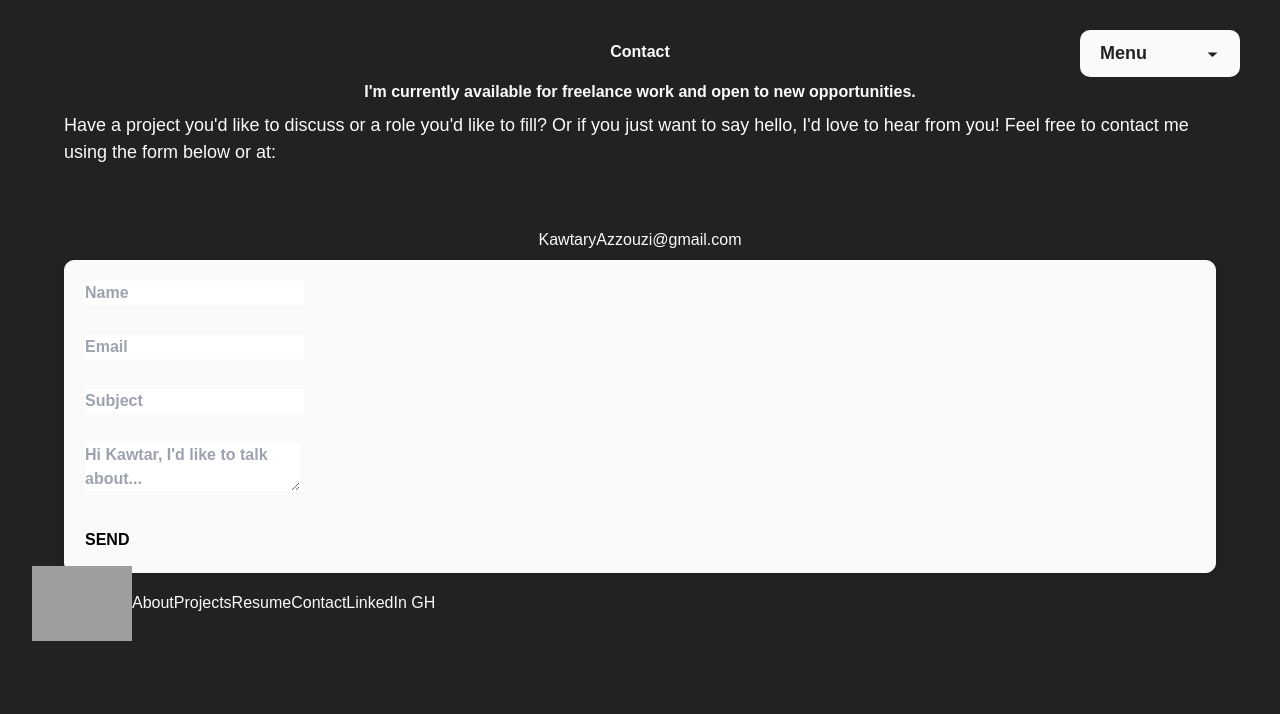
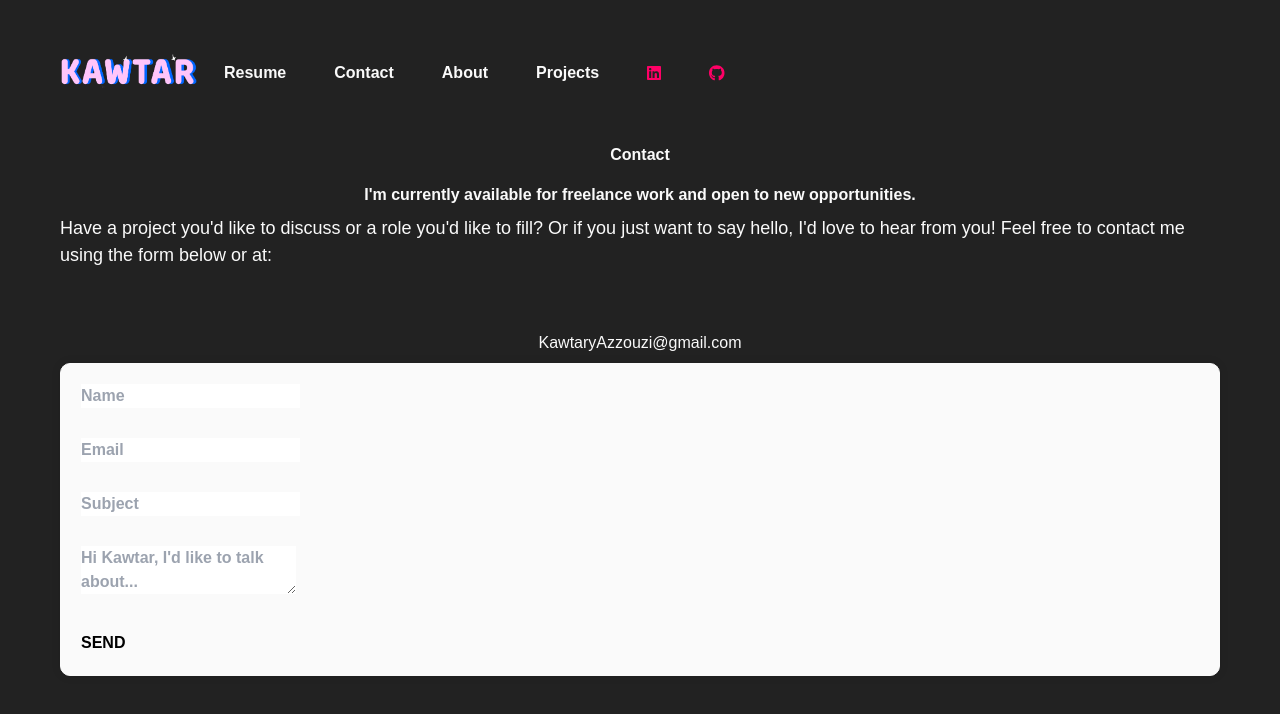
Before and after one commit to kawtarzz/nextjs-framer-site, a Next.js app: page /contact in a window 1280 px wide. Shown: the top 714 px of the page. Built offline with nearby package versions, Linux system fonts and the light colour scheme; grey boxes are pictures that could not be loaded.

Commit message:
nav updates, pages, iframe

```diff
--- a/app/components/Menu.tsx
+++ b/app/components/Menu.tsx
@@ -1,7 +1,11 @@
 "use client";
 import "@/app/globals.css";
-import { useState } from "react";
+import { Dispatch, SetStateAction, useEffect, useState } from "react";
 import { motion, Variants } from "framer-motion";
+import Link from "next/link";
+import { faGithub, faLinkedin } from "@fortawesome/free-brands-svg-icons";
+import { FontAwesomeIcon } from "@fortawesome/react-fontawesome";
+import Image from "next/image";
 import Logo from "@/app/logo.svg";
 
 const itemVariants: Variants = {
@@ -13,13 +17,47 @@ const itemVariants: Variants = {
   closed: { opacity: 0, y: 20, transition: { duration: 0.2 } },
 };
 
+interface MobileMenuProps {
+  isOpen: boolean;
+  setIsOpen: Dispatch<SetStateAction<boolean>>;
+}
+
 export default function Menu() {
   const [isOpen, setIsOpen] = useState(false);
+  const [isMobile, setIsMobile] = useState(false);
+
+  const handleResize = () => {
+    if (window.innerWidth < 768) {
+      setIsMobile(true);
+    } else {
+      setIsMobile(false);
+    }
+  };
+
+  useEffect(() => {
+    handleResize();
+    window.addEventListener("resize", handleResize);
+    return () => window.removeEventListener("resize", handleResize);
+  }, []);
 
   return (
-    <div className="nav-bar inline-flex">
+    <>
+      <div className="nav-container">
+        <Image src={Logo} alt="Kawtar Azzouzi" width={140} />
+
+        {isMobile ? (
+          <MobileMenu isOpen={isOpen} setIsOpen={setIsOpen} />
+        ) : (
           <NavBar />
-      <div className="menu container">
+        )}
+      </div>
+    </>
+  );
+}
+
+const MobileMenu: React.FC<MobileMenuProps> = ({ isOpen, setIsOpen }) => {
+  return (
+    <>
       <motion.nav
         initial={false}
         animate={isOpen ? "open" : "closed"}
@@ -38,7 +76,7 @@ export default function Menu() {
             transition={{ duration: 0.2 }}
             style={{ originY: 0.55 }}
           >
-              <svg width="15" height="10" viewBox="0 0 20 20">
+            <svg width="15" height="10" viewBox="0 1 20 20">
               <path d="M0 7 L 20 7 L 10 16" />
             </svg>
           </motion.div>
@@ -50,9 +88,9 @@ export default function Menu() {
               transition: {
                 type: "spring",
                 bounce: 0,
-                  duration: 0.7,
+                duration: 0.5,
                 delayChildren: 0.3,
-                  staggerChildren: 0.05,
+                staggerChildren: 0.04,
               },
             },
             closed: {
@@ -83,47 +121,40 @@ export default function Menu() {
           </motion.li>
         </motion.ul>
       </motion.nav>
-      </div>
-    </div>
+    </>
   );
-}
+};
 
 const NavBar = () => {
   return (
     <>
-      <div className="nav-bar">
-        <img src={Logo} alt="logo" width={100} height={100} />
-        <a className="nav-link" href="/about">
+      <Link className="nav-link" href="/resume">
+        Resume
+      </Link>
+      <Link className="nav-link" href="/contact">
+        Contact
+      </Link>
+      <Link className="nav-link" href="/about">
         About
-        </a>
-        <a className="nav-link" href="/projects">
+      </Link>
+      <Link className="nav-link" href="/projects">
         Projects
-        </a>
-
-        <a className="nav-link" href="/resume">
-          Resume
-        </a>
-        <a className="nav-link" href="/contact">
-          Contact
-        </a>
-
+      </Link>
       <div className="social-icons">
-          <a
-            href="https://www.linkedin.com/in/kawtar-azzouzi/"
+        <Link
+          href="https://www.linkedin.com/in/kawtara"
+          className="nav-link"
           target="_blank"
-            rel="noreferrer"
         >
-            LinkedIn
-          </a>
+          <FontAwesomeIcon icon={faLinkedin} />
+        </Link>
         <a
           href="https://www.github.com/kawtarzz"
+          className="nav-link"
           target="_blank"
-            rel="noreferrer"
         >
-            {" "}
-            GH
+          <FontAwesomeIcon icon={faGithub} />
         </a>
-        </div>
       </div>
     </>
   );
--- a/app/components/data.tsx
+++ b/app/components/data.ts
@@ -2,8 +2,7 @@ export const projects = [
   {
     id: 1,
     title: "cookijar",
-    subtitle:
-      "React | Bootstrap/Reactstrap | JavaScript | JSON Server | REST API | CSS | HTML",
+    subtitle: "React | Bootstrap | JavaScript | JSON Server | CSS | HTML",
     description:
       "A point-based productivity tracking application with user-defined rewards built with React & JSON server. Created for my client-side capstone at Nashville Software School, this application allows users to gamify their tasks or 'to-do' lists by creating a point system that rewards them with each task completion.",
     problem:
--- /dev/null
+++ b/app/components/header/Header.tsx
@@ -0,0 +1,11 @@
+import Menu from "../Menu";
+import "@/app/globals.css";
+import Image from "next/image";
+
+export default function Header() {
+  return (
+    <header className="flex justify-between items-center p-1 container">
+      <Menu />
+    </header>
+  );
+}
--- a/app/globals.css
+++ b/app/globals.css
@@ -70,10 +70,12 @@
   * {
     @apply border-border;
   }
+
   body {
     @apply bg-background text-foreground;
   }
 }
+
 body {
   --black: #000000;
   --ash-black: #222;
@@ -104,6 +106,7 @@ body {
   font-style: normal;
   -webkit-font-smoothing: antialiased;
 }
+
 h1,
 h2,
 h3 {
@@ -131,10 +134,8 @@ footer {
   align-items: center;
   padding: 20px;
   border-top: 1px dotted var(--accent);
-  background-image: radial-gradient(
-    rgba(0, 0, 0, 0) 1px,
-    var(--background) 1px
-  );
+  background-image: radial-gradient(rgba(0, 0, 0, 0) 1px,
+      var(--background) 1px);
   background-size: 4px 4px;
   backdrop-filter: blur(3px);
   -webkit-backdrop-filter: blur(3px);
@@ -239,9 +240,10 @@ circle {
   position: fixed;
   top: 10px;
   right: 20px;
-  width: 200px;
-  padding: 20px 20px;
+  width: 130px;
+  padding: 20px 10px;
 }
+
 .nav-bar {
   display: flex;
   flex-direction: row;
@@ -309,4 +311,40 @@ button path {
   justify-content: center;
   align-items: left;
   margin: 0 auto;
+  padding: 20px 20px;
+  max-width: 1200px;
 }
+
+.nav-bar {
+  display: inline-flex;
+  flex-direction: row;
+  width: 95%;
+  z-index: 100;
+  padding: 0.5rem 1rem;
+}
+
+.nav-container {
+  display: flex;
+  flex-direction: row;
+  font-size: medium;
+  font-weight: 800;
+  display: flex;
+  flex-direction: row;
+  justify-content: space-between;
+  align-items: center;
+  width: 100%;
+  z-index: 100;
+}
+
+.nav-link {
+  font-weight: 600;
+  display: inline-flex;
+  flex-direction: row;
+  align-items: center;
+  padding: .5rem 1.5rem;
+}
+
+.social-icons {
+  color: var(--pink);
+  width: 100%;
+}
--- a/app/layout.tsx
+++ b/app/layout.tsx
@@ -3,6 +3,7 @@ import type { Metadata } from "next";
 import { Inter } from "next/font/google";
 import Menu from "./components/Menu";
 import React, { useState } from "react";
+import Header from "./components/header/Header";
 
 const inter = Inter({ subsets: ["latin"] });
 
@@ -19,8 +20,8 @@ export default function RootLayout({
   return (
     <html lang="en">
       <body className={inter.className}>
+        <Header />
         {children}
-        <Menu />
       </body>
     </html>
   );
--- a/app/resume/page.tsx
+++ b/app/resume/page.tsx
@@ -19,10 +19,12 @@ export default function Resume() {
         <iframe
           style={{ border: " 1px solid #777" }}
           src="https://indd.adobe.com/view/9ef0e468-663e-4edd-be5c-5b39592b5f39"
-          title="kawtar azzouzi resume"
-          width="800px"
-          height="800px"
-        ></iframe>
+          title="kawtar azzouzi"
+          width="100%"
+          height="100%"
+          frameBorder="0"
+          allowFullScreen
+        />
       </div>
     </div>
   );
--- a/package.json
+++ b/package.json
@@ -10,6 +10,10 @@
   },
   "dependencies": {
     "@emailjs/browser": "^3.12.1",
+    "@fortawesome/fontawesome-svg-core": "^6.5.1",
+    "@fortawesome/free-brands-svg-icons": "^6.5.1",
+    "@fortawesome/free-solid-svg-icons": "^6.5.1",
+    "@fortawesome/react-fontawesome": "^0.2.0",
     "@react-spring/web": "^9.7.3",
     "@types/node": "20.5.7",
     "@types/react": "18.2.21",
@@ -27,6 +31,7 @@
     "react-dom": "18.2.0",
     "react-intersection-observer": "^9.5.3",
     "react-loaders": "^3.0.1",
+    "tailwind-fontawesome": "^0.6.0",
     "tailwind-merge": "^1.14.0",
     "tailwindcss": "3.3.3",
     "tailwindcss-animate": "^1.0.7",
```
Also changed, not shown: tailwind.config.ts (+10 -10 lines), 1 other file (tests, documents, lock files or other folders). Lines whose indentation alone changed are shown as unchanged.
